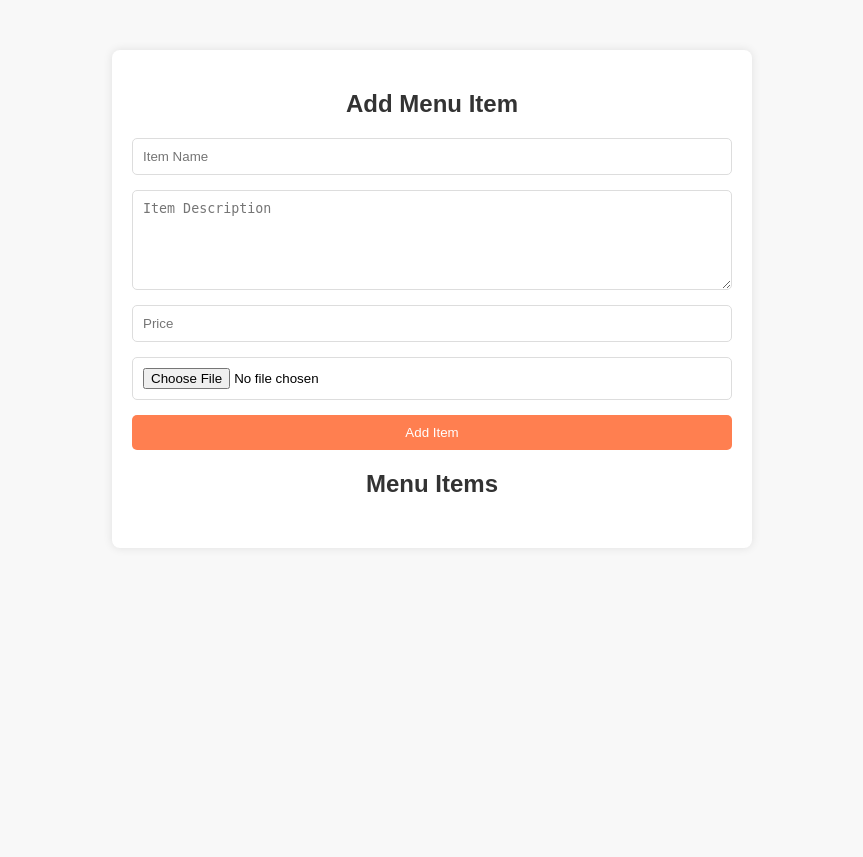
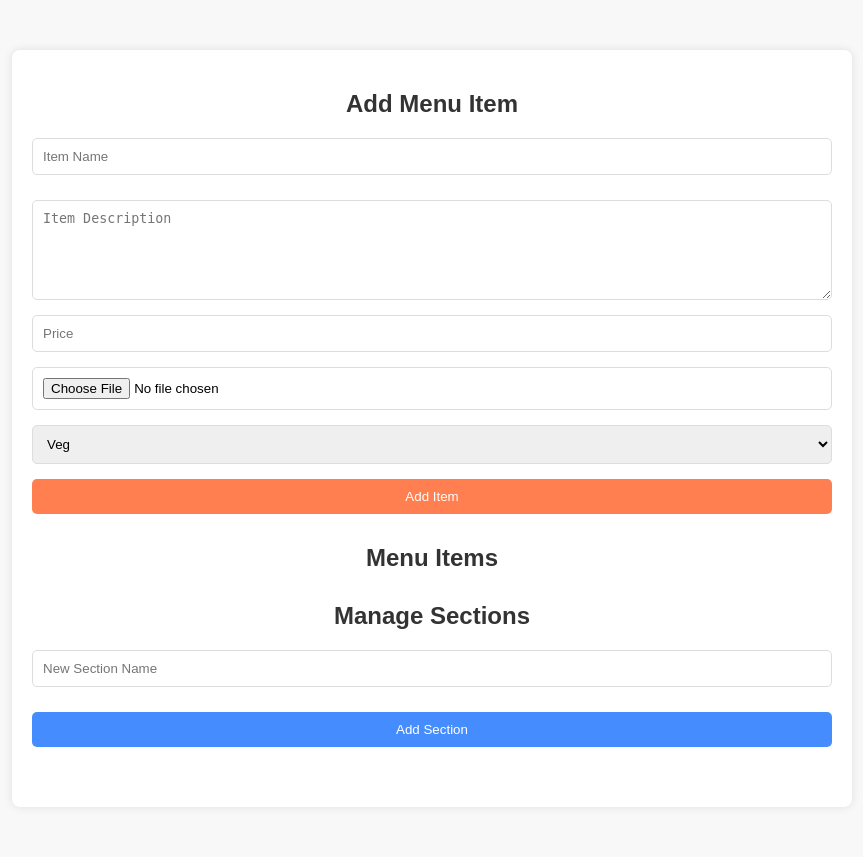
Before and after one commit to asimmandal9547/Resturant, a Flask app: page /add_menu in a window 1280 px wide. Shown: the whole page, without its empty margins (208-1071 px from the left). Before the commit the page ends 492 px from the top, so only its background shows below. Run offline with Flask 3, Linux system fonts and the light colour scheme; the visitor is signed in with stand-in values (Sample User, id 1); data that the repository does not hold is empty.

Commit message:
Added item sections for Add menu and View menu pages, Backend updated, Database updated, dashboard page update

```diff
--- a/app.py
+++ b/app.py
@@ -1,4 +1,4 @@
-from flask import Flask, render_template, request, redirect, url_for, session, make_response, jsonify, Response, send_file
+from flask import Flask, render_template, request, redirect, url_for, session, make_response, jsonify, Response, flash
 from werkzeug.security import generate_password_hash, check_password_hash
 from flask_mail import Mail, Message
 import mysql.connector
@@ -60,7 +60,17 @@ def forgot_password():
                 # Send email with reset link
                 reset_link = url_for('reset_password', token=token, _external=True)
                 msg = Message("Password Reset Request", sender="your-email@example.com", recipients=[email])
-                msg.body = f"To reset your password, click the following link: {reset_link}\n\nIf you did not request a password reset, please ignore this email."
+                msg.body = f"""
+                Hello {username},
+
+                To reset your password, click the following link: {reset_link}
+                If you did not request a password reset, please ignore this email.
+
+                Best regards,
+                ManageMyRestaurant
+
+                Note: This is an automated email. Please do not reply to this email.
+                """
                 mail.send(msg)
                 return "A password reset link has been sent to your email address.", 200
             return "Invalid username or email. Please try again."
@@ -150,7 +160,24 @@ def register():
 
         # Send OTP to user's email
         msg = Message("Your OTP for ManageMyRestaurant registration", sender="your-email@gmail.com", recipients=[email])
-        msg.body = f"Hello {username},\n\nYour OTP for registration is: {otp}"
+        msg.body = f"""
+        Hello {username},
+
+        A warm welcome to ManageMyRestaurant! We're excited to have you on board!
+
+        To complete your registration and ensure the security of your account, we've sent you a One-Time Password (OTP) to verify your email address.
+
+        Your OTP is: {otp}
+
+        Please enter this code on our verification page to verify your email and activate your account. This will enable you to access all the features and benefits of ManageMyRestaurant.
+
+        Thank you for choosing ManageMyRestaurant! We look forward to helping you manage your restaurant efficiently and grow your business.
+
+        Best regards,
+        ManageMyRestaurant
+
+        Note: This is an automated email. Please do not reply to this email.
+        """
         mail.send(msg)
         return redirect(url_for('verify_otp'))
 
@@ -311,6 +338,7 @@ def update_profile():
             return "An error occurred while updating the profile. Please try again.", 500
     return redirect(url_for('home'))
 
+
 @app.route('/add_menu', methods=['GET', 'POST'])
 def add_menu():
     if 'user_id' not in session:
@@ -320,25 +348,139 @@ def add_menu():
     cursor = connection.cursor()
 
     if request.method == 'POST':
-        item_name = request.form['item_name']
-        item_description = request.form['item_description']
-        item_price = request.form['item_price']
-        item_image = request.files['item_image'].read()
+        if 'item_name' in request.form:
+            item_name = request.form['item_name']
+            item_description = request.form['item_description']
+            item_price = request.form['item_price']
+            item_section = request.form.get('item_section', '')  # Defaults to an empty string if not provided
 
-        cursor.execute(
-            "INSERT INTO menu_items (item_name, item_description, item_price, item_image, user_id) VALUES (%s, %s, %s, %s, %s)",
-            (item_name, item_description, item_price, item_image, session['user_id'])
-        )
-        connection.commit()
+            # Image validation (Optional but recommended)
+            if 'item_image' in request.files:
+                item_image = request.files['item_image']
+                if item_image.mimetype not in ['image/jpeg', 'image/png', 'image/gif']:
+                    flash("Invalid image format. Please upload a JPG, PNG, or GIF image.", "error")
+                    return redirect(url_for('add_menu'))
 
-    cursor.execute("SELECT id, item_name, item_description, item_price, item_image FROM menu_items WHERE user_id = %s", (session['user_id'],))
+                # Read image content
+                item_image_data = item_image.read()
+            else:
+                item_image_data = None
+
+            # Insert menu item
+            cursor.execute(
+                """
+                INSERT INTO menu_items
+                (item_name, item_description, item_price, item_image, item_section, user_id)
+                VALUES (%s, %s, %s, %s, %s, %s)
+                """,
+                (item_name, item_description, item_price, item_image_data, item_section, session['user_id'])
+            )
+            connection.commit()
+
+        elif 'section_name' in request.form:
+            section_name = request.form['section_name']
+
+            # Check for duplicate section
+            cursor.execute(
+                "SELECT COUNT(*) FROM item_section WHERE section_name = %s AND user_id = %s",
+                (section_name, session['user_id'])
+            )
+            if cursor.fetchone()[0] > 0:
+                flash("Section already exists.", "error")
+            else:
+                # Insert new section
+                cursor.execute(
+                    "INSERT INTO item_section (section_name, user_id) VALUES (%s, %s)",
+                    (section_name, session['user_id'])
+                )
+                connection.commit()
+
+    # Fetch menu items
+    cursor.execute(
+        """
+        SELECT id, item_name, item_description, item_price, item_image, item_section
+        FROM menu_items
+        WHERE user_id = %s
+        """,
+        (session['user_id'],)
+    )
     menu_items = cursor.fetchall()
+
+    # Fetch item sections
+    cursor.execute(
+        "SELECT id, section_name FROM item_section WHERE user_id = %s",
+        (session['user_id'],)
+    )
+    item_section = cursor.fetchall()
+
     cursor.close()
     connection.close()
 
-    menu_items = [{'id': item[0], 'name': item[1], 'description': item[2], 'price': item[3], 'image': base64.b64encode(item[4]).decode('utf-8')} for item in menu_items]
+    # Convert menu items to list with base64 image encoding
+    menu_items = [{'id': item[0], 'name': item[1], 'description': item[2], 'price': item[3], 'image': base64.b64encode(item[4]).decode('utf-8') if item[4] else None, 'section': item[5]} for item in menu_items]
+    item_section = [{'id': section[0], 'name': section[1]} for section in item_section]
 
-    return render_template('add_menu.html', menu_items=menu_items)
+    return render_template('add_menu.html', menu_items=menu_items, item_section=item_section)
+
+@app.route('/add_section', methods=['POST'])
+def add_section():
+    if 'user_id' not in session:
+        return redirect(url_for('login'))
+
+    section_name = request.form['section_name']
+
+    connection = create_db_connection()
+    cursor = connection.cursor()
+
+    try:
+        # Check for duplicates before inserting
+        cursor.execute("SELECT COUNT(*) FROM item_section WHERE section_name = %s AND user_id = %s", (section_name, session['user_id']))
+        if cursor.fetchone()[0] > 0:
+            flash("Section already exists.", "error")
+        else:
+            cursor.execute(
+                "INSERT INTO item_section (section_name, user_id) VALUES (%s, %s)",
+                (section_name, session['user_id'])
+            )
+            connection.commit()
+    except mysql.connector.Error as err:
+        print(f"Error: {err}")
+        connection.rollback()
+    finally:
+        cursor.close()
+        connection.close()
+
+    return redirect(url_for('add_menu'))
+
+@app.route('/delete_section/<int:section_id>', methods=['POST'])
+def delete_section(section_id):
+    if 'user_id' not in session:
+        return redirect(url_for('login'))
+
+    connection = create_db_connection()
+    cursor = connection.cursor()
+
+    try:
+        # Set the section to NULL for items in this section
+        cursor.execute(
+            "UPDATE menu_items SET item_section = NULL WHERE item_section = (SELECT section_name FROM item_section WHERE id = %s AND user_id = %s)",
+            (section_id, session['user_id'])
+        )
+
+        # Delete the section
+        cursor.execute("DELETE FROM item_section WHERE id = %s AND user_id = %s", (section_id, session['user_id']))
+        connection.commit()
+    except mysql.connector.Error as err:
+        print(f"Error: {err}")
+        connection.rollback()
+    finally:
+        cursor.close()
+        connection.close()
+
+    return redirect(url_for('add_menu'))
+
+
+
 
 @app.route('/remove_menu', methods=['GET', 'POST'])
 def remove_menu():
@@ -362,17 +504,43 @@ def remove_menu():
 
     return render_template('remove_menu.html', menu_items=menu_items)
 
+
+
 @app.route('/menu/<int:restaurant_id>')
 def view_menu(restaurant_id):
+    section_filter = request.args.get('section', 'all')
+    price_range_filter = request.args.get('price', 'all')
+
     connection = create_db_connection()
     cursor = connection.cursor()
-    cursor.execute("SELECT item_name, item_description, item_price, item_image FROM menu_items WHERE user_id = %s", (restaurant_id,))
+
+    # Fetch unique sections
+    cursor.execute("SELECT DISTINCT item_section FROM menu_items WHERE user_id = %s", (restaurant_id,))
+    sections = cursor.fetchall()
+
+    query = "SELECT item_name, item_description, item_price, item_image, item_section FROM menu_items WHERE user_id = %s"
+    filters = [restaurant_id]
+
+    if section_filter != 'all':
+        query += " AND item_section = %s"
+        filters.append(section_filter)
+
+    if price_range_filter != 'all':
+        min_price, max_price = map(float, price_range_filter.split('-'))
+        query += " AND item_price BETWEEN %s AND %s"
+        filters.extend([min_price, max_price])
+
+    cursor.execute(query, tuple(filters))
     menu_items = cursor.fetchall()
     cursor.close()
     connection.close()
 
-    menu_items = [{'name': item[0], 'description': item[1], 'price': item[2], 'image': base64.b64encode(item[3]).decode('utf-8')} for item in menu_items]
-    return render_template('view_menu.html', menu_items=menu_items)
+    menu_items = [{'name': item[0], 'description': item[1], 'price': item[2], 'image': base64.b64encode(item[3]).decode('utf-8'), 'section': item[4]} for item in menu_items]
+    sections = [section[0] for section in sections]  # Extract section names from query results
+
+    return render_template('view_menu.html', menu_items=menu_items, sections=sections)
+
+
 
 @app.route('/add_to_cart', methods=['POST'])
 def add_to_cart():
--- a/requirements.txt
+++ b/requirements.txt
@@ -4,4 +4,3 @@ mysql-connector-python
 flask-mail
 qrcode[pil]
 Pillow
-gunicorn
--- a/templates/add_menu.html
+++ b/templates/add_menu.html
@@ -3,8 +3,9 @@
 <head>
     <meta charset="UTF-8">
     <meta name="viewport" content="width=device-width, initial-scale=1.0">
-    <link rel="icon" href="{{ url_for('static', filename='Images/favicon_user.ico') }}" type="image/x-icon">
     <title>Add Menu</title>
+    <link rel="icon" href="{{ url_for('static', filename='Images/favicon.ico') }}" type="image/x-icon">
+    <link rel="stylesheet" href="{{ url_for('static', filename='styles.css') }}">
     <style>
         body {
             font-family: Arial, sans-serif;
@@ -13,7 +14,7 @@
             padding: 0;
         }
         .edit-container {
-            max-width: 600px;
+            max-width: 800px;
             margin: 50px auto;
             padding: 20px;
             background-color: #fff;
@@ -34,6 +35,7 @@
         input[type="number"],
         textarea,
         input[type="file"],
+        select,
         button {
             width: 100%;
             padding: 10px;
@@ -46,14 +48,24 @@
             min-height: 100px;
         }
         button {
-            background-color: #ff7f50;
+            background-color: #ff7f50; /* Default button color */
             color: #fff;
             border: none;
             cursor: pointer;
             transition: background-color 0.3s ease;
         }
         button:hover {
-            background-color: #ff6347;
+            background-color: #ff6347; /* Button color on hover */
+        }
+        .add-section-button {
+            background-color: #458dff; /* Custom color for Add Section button */
+            color: #fff;
+            border: none;
+            cursor: pointer;
+            padding: 10px 20px;
+        }
+        .add-section-button:hover {
+            background-color: #45a049; /* Hover color for Add Section button */
         }
         .menu-items-container {
             margin-top: 30px;
@@ -82,6 +94,25 @@
             margin: 0;
             color: #666;
         }
+        .section-container {
+            margin-top: 30px;
+        }
+        .section-item {
+            background-color: #fff;
+            border: 1px solid #ddd;
+            border-radius: 8px;
+            padding: 10px;
+            margin-bottom: 10px;
+            display: flex;
+            align-items: center;
+            justify-content: space-between;
+        }
+        .section-item button {
+            background-color: #e57373;
+            color: #fff;
+            border: none;
+            cursor: pointer;
+        }
     </style>
 </head>
 <body>
@@ -92,6 +123,18 @@
             <textarea name="item_description" placeholder="Item Description" required></textarea>
             <input type="number" name="item_price" placeholder="Price" step="0.01" min="0" required>
             <input type="file" name="item_image" accept="image/*" required>
+            <select name="item_section">
+                <!-- Default sections -->
+                <option value="Veg">Veg</option>
+                <option value="Nonveg">Nonveg</option>
+                <option value="Drinks">Drinks</option>
+                <option value="Dessert">Dessert</option>
+                <!-- Dynamically added sections -->
+                {% for section in item_section %}
+                    <option value="{{ section.name }}">{{ section.name }}</option>
+                {% endfor %}
+                <option value="">-- No Section --</option>
+            </select>
             <button type="submit">Add Item</button>
         </form>
 
@@ -104,7 +147,25 @@
                         <h3>{{ item.name }}</h3>
                         <p>{{ item.description }}</p>
                         <p>Price: ₹{{ item.price }}</p>
+                        <p>Section: {{ item.section if item.section else 'None' }}</p>
                     </div>
+                </div>
+            {% endfor %}
+        </div>
+
+        <h2>Manage Sections</h2>
+        <form id="add-section-form" action="{{ url_for('add_section') }}" method="post">
+            <input type="text" name="section_name" placeholder="New Section Name" required>
+            <button type="submit" class="add-section-button">Add Section</button>
+        </form>
+
+        <div class="section-container">
+            {% for section in item_section %}
+                <div class="section-item">
+                    <span>{{ section.name }}</span>
+                    <form method="post" action="{{ url_for('delete_section', section_id=section.id) }}" style="display:inline;">
+                        <button type="submit">Delete</button>
+                    </form>
                 </div>
             {% endfor %}
         </div>
--- a/templates/view_orders.html
+++ b/templates/view_orders.html
@@ -2,6 +2,7 @@
 <html>
 <head>
     <title>View Orders</title>
+    <link rel="icon" href="{{ url_for('static', filename='Images/favicon.ico') }}" type="image/x-icon">
     <style>
         /* General Styles */
         body {
```
Also changed, not shown: templates/dashboard.html (+19 -12 lines), templates/view_menu.html (+74 -1 lines), README.md.
